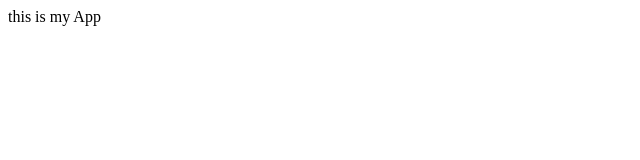
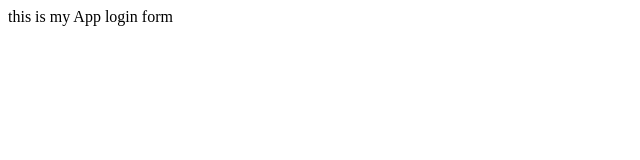
Before and after one commit to AmmarSaqri/myappsample, a plain HTML site: page index.html in a window 1280 px wide. Shown: the full height of the page, 0-640 px from the left. Drawn offline with Linux system fonts and the light colour scheme.

Commit message:
loging form

```diff
--- a/index.html
+++ b/index.html
@@ -5,6 +5,7 @@
 
     <body>
       this is my App
+      login form
     </body>
     <head>
   </html>
```
Also changed, not shown: login.html (added, +1 -0 lines), log.txt.
